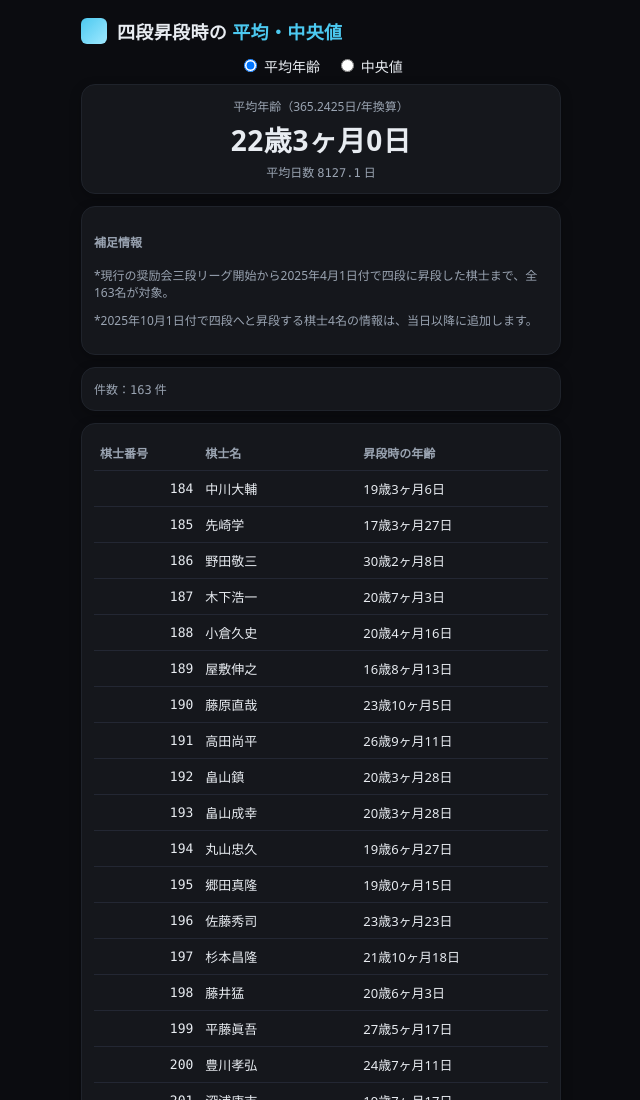
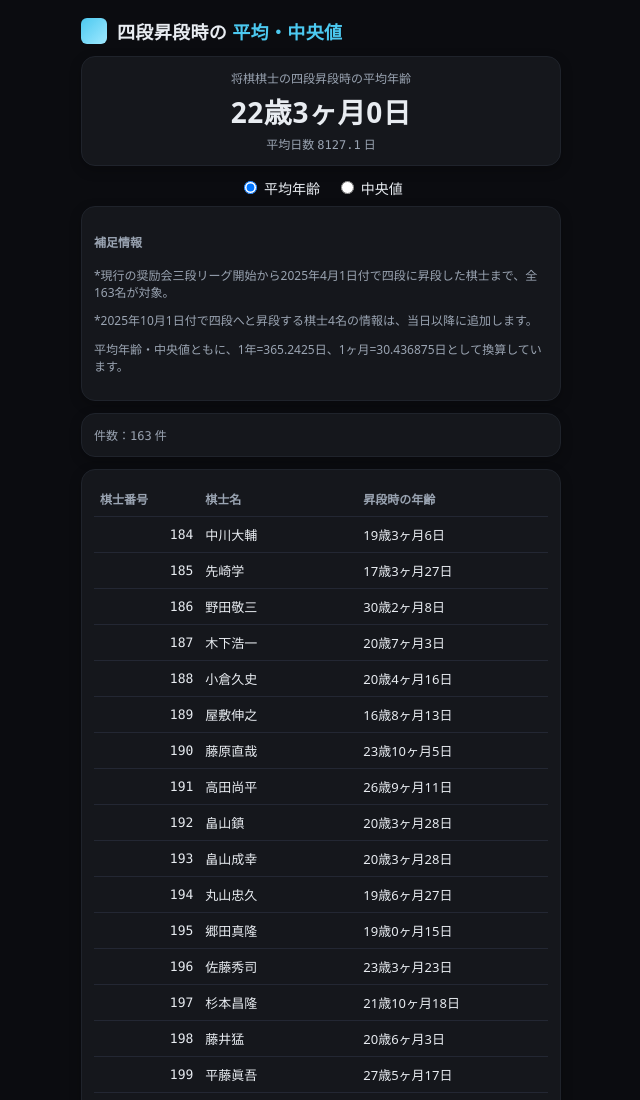
Before and after one commit to ulti-shogi/mate-shogi, a plain HTML site: page shoreikai-2.html in a window 1280 px wide. Shown: the top 1100 px of the page, without its empty margins (319-959 px from the left). Drawn offline with Linux system fonts and the light colour scheme.

Commit message:
コピペ shoreikai-2.html

```diff
--- a/shoreikai-2.html
+++ b/shoreikai-2.html
@@ -44,14 +44,11 @@ td.num { font-family: var(--mono); text-align: right; }
     <header>
       <div class="logo" aria-hidden="true"></div>
       <h1>四段昇段時の <span style="color:var(--accent)">平均・中央値</span></h1>
-    </header><div class="radio-group">
-  <label><input type="radio" name="view" value="avg" checked> 平均年齢</label>
-  <label><input type="radio" name="view" value="med"> 中央値</label>
-</div>
+    </header>
 
 <section class="card" id="avg-card" style="display:block;">
   <div class="kpi">
-    <div class="label">平均年齢（365.2425日/年換算）</div>
+    <div class="label">将棋棋士の四段昇段時の平均年齢</div>
     <div class="big" id="avg-ymd">— 歳 — ヶ月 — 日</div>
     <div class="sub">平均日数 <span id="avg-days" class="mono">—</span> 日</div>
   </div>
@@ -59,17 +56,23 @@ td.num { font-family: var(--mono); text-align: right; }
 
 <section class="card" id="med-card" style="display:none;">
   <div class="kpi">
-    <div class="label">中央値（365.2425日/年換算）</div>
+    <div class="label">将棋棋士の四段昇段年齢の中央値</div>
     <div class="big" id="med-ymd">— 歳 — ヶ月 — 日</div>
     <div class="sub">中央値日数 <span id="med-days" class="mono">—</span> 日</div>
   </div>
 </section>
+
+<div class="radio-group">
+  <label><input type="radio" name="view" value="avg" checked> 平均年齢</label>
+  <label><input type="radio" name="view" value="med"> 中央値</label>
+</div>
 
 <section class="card" id="note-card">
   <div class="muted" style="font-size:12px; line-height:1.4;">
     <h4>補足情報</h4>
     <p>*現行の奨励会三段リーグ開始から2025年4月1日付で四段に昇段した棋士まで、全163名が対象。</p>
     <p>*2025年10月1日付で四段へと昇段する棋士4名の情報は、当日以降に追加します。</p>
+    <p>平均年齢・中央値ともに、1年=365.2425日、1ヶ月=30.436875日として換算しています。</p>
   </div>
 </section>
 
```
